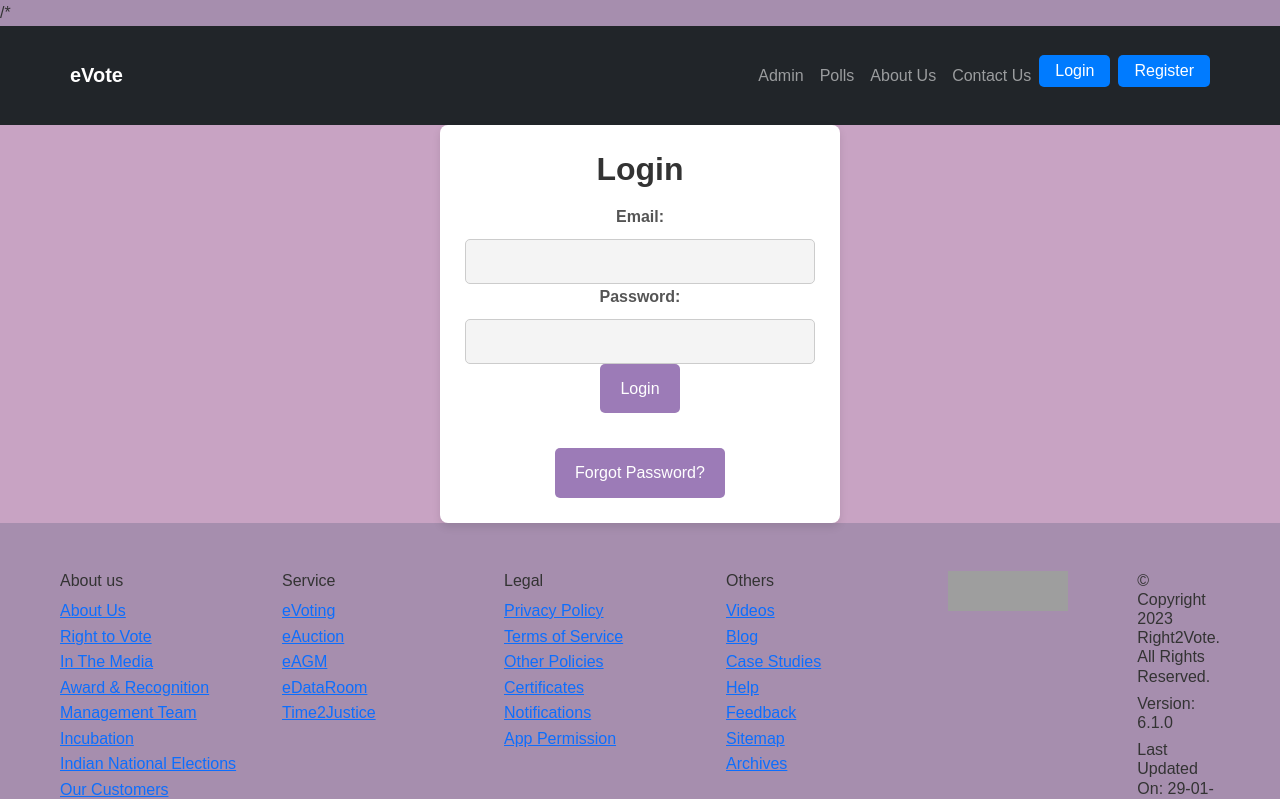
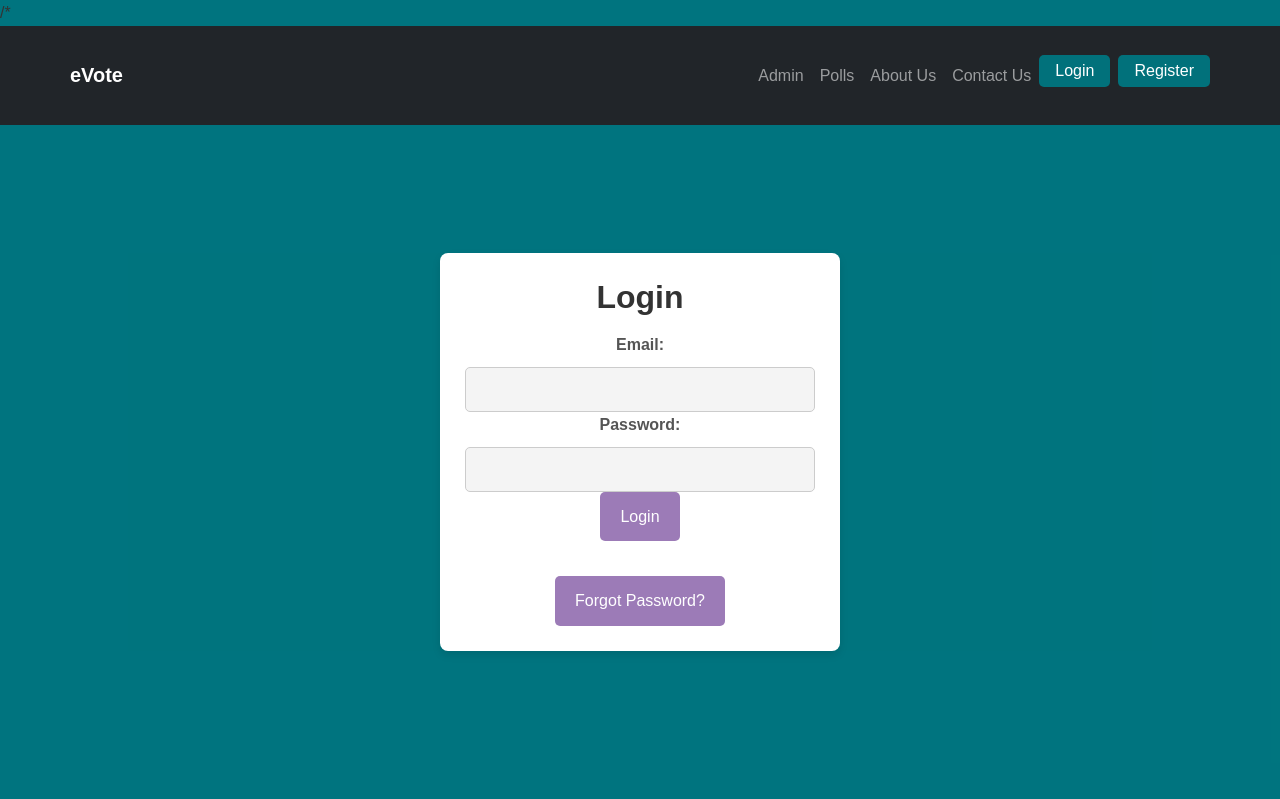
Before and after one commit to pareshsjoshi/eVote---CDAC-Project, a React (Vite) app in the folder Frontend/: page /login in a window 1280 px wide. Shown: the top 799 px of the page. Built offline with nearby package versions, Linux system fonts and the light colour scheme; grey boxes are pictures that could not be loaded.

Commit message:
CSS Updated

```diff
--- a/Frontend/src/App.css
+++ b/Frontend/src/App.css
@@ -1,12 +1,73 @@
 /* App.css */
-body {
+/* General body and html setup */
+body, html {
+  height: 100%;
   margin: 0;
   font-family: 'Arial', sans-serif;
-    background-color: #A68EAE; /* Lighter purple */
-    color: #333; /* Dark text color for better readability */
+  background-color: #00757ff4; /* Set background color for entire page */
+}
+
+/* Login page styles */
+.login-page {
+  background-color: #00757ff4; /* Same background color */
+  padding: 40px 20px;
+  min-height: 100vh;
+  font-family: 'Arial', sans-serif;
+  display: flex;
+  justify-content: center;
+  align-items: center;
+}
+
+/* Login Form container */
+.login-form-container {
+  background-color: #00757ff4; /* Same background color */
+  padding: 40px;
+  border-radius: 10px;
+  box-shadow: 0 4px 10px rgba(0, 0, 0, 0.1);
+  width: 100%;
+  max-width: 600px;
+  text-align: center;
+}
+
+/* Button Styling */
+button {
+  background-color: #3cb371; /* Updated button color */
+  color: #fff;
+  border: none;
+  padding: 12px 20px;
+  font-size: 16px;
+  cursor: pointer;
+  border-radius: 5px;
+  transition: background-color 0.3s ease;
 }
 
 /* Button Hover Effect */
+button:hover {
+  background-color: #00757ff4; /* Hover color for buttons */
+}
+
+/* Login container styling */
+.login-container {
+  display: flex;
+  justify-content: center; /* Center the form horizontally */
+  align-items: center; /* Center the form vertically */
+  background-color: #00757ff4; /* Same background color */
+  margin: 10%;
+}
+
+/* Login form styles */
+.login-form {
+  background-color: #fff; /* White background for the form */
+  padding: 25px;
+  border-radius: 8px;
+  box-shadow: 0 4px 8px rgba(0, 0, 0, 0.1); /* Subtle shadow effect */
+  width: 100%;
+  max-width: 400px; /* Limit form width */
+  text-align: center;
+  color: #000000; /* Dark text color for better readability */
+}
+
+/* Button hover effect */
 button {
   background-color: #9C7BB7; /* Slightly lighter button color */
   color: #fff;
@@ -36,3 +97,14 @@ input, textarea {
   width: 100%;
   font-size: 16px;
 }
+
+/* Footer Styling */
+footer {
+  background-color: #000000; /* Dark black footer background */
+  color: white;
+  text-align: center;
+  padding: 10px 0;
+  position: relative;
+  bottom: 0;
+  width: 100%;
+}
--- a/Frontend/src/index.css
+++ b/Frontend/src/index.css
@@ -5,7 +5,7 @@ html, body {
     width: 100%;
     height: 100%;
     font-family: 'Roboto', sans-serif;
-    background-color: #f0f2f5;
+    background-color: #00757ff4;
     color: #333;
     line-height: 1.6;
 }
--- a/Frontend/src/stylesheets/AboutUs.css
+++ b/Frontend/src/stylesheets/AboutUs.css
@@ -22,8 +22,16 @@
 
 
   /* AboutUsPage.css */
+  /* General body and html setup */
+  body, html {
+    height: 100%;
+    margin: 0;
+    font-family: 'Arial', sans-serif;
+    background-color: #00757ff4; /* Set background color for entire page */
+  }
+
+  /* About Us Page Styling */
   .about-us-page {
-    background-color: #A68EAE; /* Updated background color */
     padding: 40px 20px;
     min-height: 100vh;
     font-family: 'Arial', sans-serif;
@@ -43,6 +51,7 @@
     text-align: center;
   }
 
+  /* Card styling */
   .card {
     background: #fff; /* Retained card background */
     border-radius: 10px;
@@ -63,6 +72,7 @@
     line-height: 1.6;
   }
 
+  /* Button Styling */
   button {
     background-color: #9C7BB7; /* Updated button background color */
     color: #fff;
@@ -78,6 +88,7 @@ button:hover {
     background-color: #B28CDB; /* Updated button hover color */
   }
 
+  /* Link Button Styling */
   .cdac-link-button {
     display: inline-block;
     margin-top: 10px;
@@ -93,6 +104,18 @@ button:hover {
     background-color: #0056b3; /* Retained hover effect for link button */
   }
 
+  /* Footer Styling */
+  footer {
+    background-color: #000000; /* Dark black footer background */
+    color: white;
+    text-align: center;
+    padding: 10px 0;
+    position: relative;
+    bottom: 0;
+    width: 100%;
+  }
+
+  /* Media Query for responsiveness */
   @media (max-width: 768px) {
     .about-us-container h1 {
       font-size: 2rem;
--- a/Frontend/src/stylesheets/CandidateRegistration.css
+++ b/Frontend/src/stylesheets/CandidateRegistration.css
@@ -88,7 +88,7 @@
 
   /* Candidate Registration Form container */
   .candidate-registration-form-container {
-    background-color: #C8A3C3; /* Updated form container background */
+    background-color: #00757ff4; /* Updated form container background */
     padding: 40px;
     border-radius: 10px;
     box-shadow: 0 4px 10px rgba(0, 0, 0, 0.1);
--- a/Frontend/src/stylesheets/ContactPage.css
+++ b/Frontend/src/stylesheets/ContactPage.css
@@ -44,8 +44,17 @@ h1 {
 
 
 /* ContactPage.css */
+/* General body and html setup */
+body, html {
+    height: 100%;
+    margin: 0;
+    font-family: 'Arial', sans-serif;
+    background-color: #00757ff4; /* Set background color for entire page */
+  }
+
+  /* Contact page styling */
   .contact-page {
-    background-color: #A68EAE; /* Updated background color */
+    background-color: #00757ff4; /* Updated background color */
     padding: 40px 20px;
     min-height: 100vh;
     font-family: 'Arial', sans-serif;
@@ -56,7 +65,7 @@ h1 {
 
   /* Contact Form container */
   .contact-form-container {
-    background-color: #C8A3C3; /* Updated form container background */
+    background-color: #00757ff4; /* Updated form container background */
     padding: 40px;
     border-radius: 10px;
     box-shadow: 0 4px 10px rgba(0, 0, 0, 0.1);
@@ -84,26 +93,30 @@ h1 {
     border-radius: 10px; /* Matches container's border-radius */
   }
 
+  /* Contact form padding */
   .contact-form {
     padding: 0% 20%;
   }
 
+  /* Primary button styling */
   .btn-primary {
     background-color: #007bff; /* Retained button background color */
     border-color: #007bff;
   }
 
+  /* Input field styling */
   .form-control {
     border-radius: 5px;
   }
 
+  /* Heading styling */
   h1 {
     color: #333;
   }
 
-/* Button Hover Effect */
+  /* Button Styling */
   button {
-    background-color: #9C7BB7; /* Updated button background */
+    background-color: #00757ff4; /* Updated button background */
     color: #fff;
     border: none;
     padding: 12px 20px;
@@ -113,6 +126,7 @@ button {
     transition: background-color 0.3s ease;
   }
 
+  /* Button Hover Effect */
   button:hover {
     background-color: #B28CDB; /* Updated hover color */
   }
--- a/Frontend/src/stylesheets/FeedbackPage.css
+++ b/Frontend/src/stylesheets/FeedbackPage.css
@@ -67,7 +67,7 @@
   }
 
   .feedback-page {
-    background-color: #A68EAE; /* Updated background color from the new version */
+    background-color:#00757ff4; /* Updated background color from the new version */
     max-width: 900px;
     margin: 2% auto;
     padding: 10px;
@@ -122,7 +122,7 @@
   }
 
   button {
-    background-color: #9C7BB7; /* Updated button background color */
+    background-color:#00757ff4; /* Updated button background color */
     color: #fff;
     border: none;
     padding: 12px 20px;
@@ -133,7 +133,7 @@
   }
 
   button:hover {
-    background-color: #B28CDB; /* Hover color from updated version */
+    background-color: #00757ff4; /* Hover color from updated version */
   }
 
   .feedback-form-container {
--- a/Frontend/src/stylesheets/Login.css
+++ b/Frontend/src/stylesheets/Login.css
@@ -70,6 +70,10 @@ body, html {
 
 
 /* LoginPage.css */
+
+
+
+
 body, html {
   height: 100%;
   margin: 0;
@@ -77,7 +81,7 @@ body, html {
 }
 
 .login-page {
-  background-color: #A68EAE; /* Updated background color */
+  background-color: #00757ff4; /* Updated background color */
   padding: 40px 20px;
   min-height: 100vh;
   font-family: 'Arial', sans-serif;
@@ -88,7 +92,7 @@ body, html {
 
 /* Login Form container */
 .login-form-container {
-  background-color: #C8A3C3; /* Updated background color for form */
+  background-color: #00757ff4; /* Updated background color for form */
   padding: 40px;
   border-radius: 10px;
   box-shadow: 0 4px 10px rgba(0, 0, 0, 0.1);
@@ -99,7 +103,7 @@ body, html {
 
 /* Button Hover Effect */
 button {
-  background-color: #9C7BB7; /* Updated button color */
+  background-color: #FFD700; /* Updated button color to Golden Yellow */
   color: #fff;
   border: none;
   padding: 12px 20px;
@@ -110,25 +114,5 @@ button {
 }
 
 button:hover {
-  background-color: #B28CDB; /* Updated hover color */
+  background-color: #FFCC00; /* Slightly darker shade on hover */
 }
-
-.login-container {
-  display: flex;
-  justify-content: center; /* Center the form horizontally */
-  align-items: center; /* Center the form vertically */
-   /* Deep Blue */
- /* Updated background color */
-  background-color: #C8A3C3;*/
-  margin: 2% 0%;
-}
-
-.login-form {
-  background-color: #fff; /* White background for the form */
-  padding: 25px;
-  border-radius: 8px;
-  box-shadow: 0 4px 8px rgba(0, 0, 0, 0.1); /* Subtle shadow effect */
-  width: 100%;
-  max-width: 400px; /* Limit form width */
-  text-align: center;
-}
--- a/Frontend/src/stylesheets/UserProfilePage.css
+++ b/Frontend/src/stylesheets/UserProfilePage.css
@@ -129,11 +129,9 @@ select:focus {
 
 /* UserProfilePage.css */
 
-
-
 html, body {
   font-family: Arial, sans-serif;
-  background-color: #A68EAE; /* Overall background color */
+  background-color:#00757ff4; /* Overall background color */
   margin: 0;
   padding: 0;
   height: 100%; /* Ensures full height coverage */
@@ -147,7 +145,7 @@ body {
 .user-profile-page {
   max-width: 900px;
   margin: 20px auto;
-  background: #C8A3C3; /* Page-specific background */
+  background: #00757ff4; /* Page-specific background */
   border: 1px solid #ddd;
   border-radius: 10px;
   padding: 20px;
@@ -156,14 +154,14 @@ body {
 
 .user-profile-page h1 {
   font-size: 28px;
-  color: black;
+  color: black; /* Change the heading color to dark black */
   margin-bottom: 20px;
   text-align: center;
   padding-bottom: 10px;
 }
 
 .profile-container {
-  background: #C8A3C3; /* Profile section background */
+  background: #00757ff4; /* Profile section background */
   padding: 20px;
   border-radius: 8px;
   border: 1px solid #ddd;
@@ -171,7 +169,7 @@ body {
 }
 
 .profile-container:hover {
-  background: #A68EAE; /* Hover effect */
+  background: #00757ff4; /* Hover effect */
   transition: 0.3s ease;
 }
 
@@ -195,7 +193,7 @@ body {
 .edit-form .form-input,
 textarea,
 select {
-  background: #ffffff;
+  background: #00757ff4;
   color: #212529;
   border: 1px solid #ccc;
   border-radius: 5px;
@@ -216,7 +214,7 @@ select {
 textarea:focus,
 select:focus {
   outline: none;
-  border: 1px solid #007bff;
+  border: 1px solid #000000;
 }
 
 .error-message {
@@ -237,31 +235,42 @@ select:focus {
   border: none;
   border-radius: 5px;
   cursor: pointer;
-  background: #007bff;
+  background:#00757ff4; /* New button background color */
   color: #ffffff;
   transition: all 0.3s ease;
 }
 
 .save-btn {
-  background-color: #4caf50;
+  background-color: #4caf50; /* Green button for saving */
 }
 
 .cancel-btn {
-  background-color: #f44336;
+  background-color: #f44336; /* Red button for cancelling */
 }
 
 .edit-btn {
-  background-color: #4caf50;
+  background-color: green; /* Neutral gray button for editing */
 }
 
 .delete-btn {
-  background-color: #f44336;
+  background-color: #dc3545; /* Bright red button for deleting */
 }
 
 footer {
-  background-color: #A68EAE; /* Matches overall background */
+  background-color: #00757ff4; /* Matching footer background with buttons */
   color: white;
   text-align: center;
   padding: 10px 0;
   margin-top: auto; /* Ensures footer stays at the bottom */
 }
+
+/* Specific sections with updated text color to dark black */
+.about-us-page, .about-us-page h1, .about-us-page p,
+.about-us-page a {
+  color: #000000; /* Change all text in about-us section to dark black */
+}
+
+.contact-page, .contact-page h1, .contact-page p,
+.contact-page a {
+  color: #000000; /* Change all text in contact page to dark black */
+}
```
Lines whose indentation alone changed are shown as unchanged.
